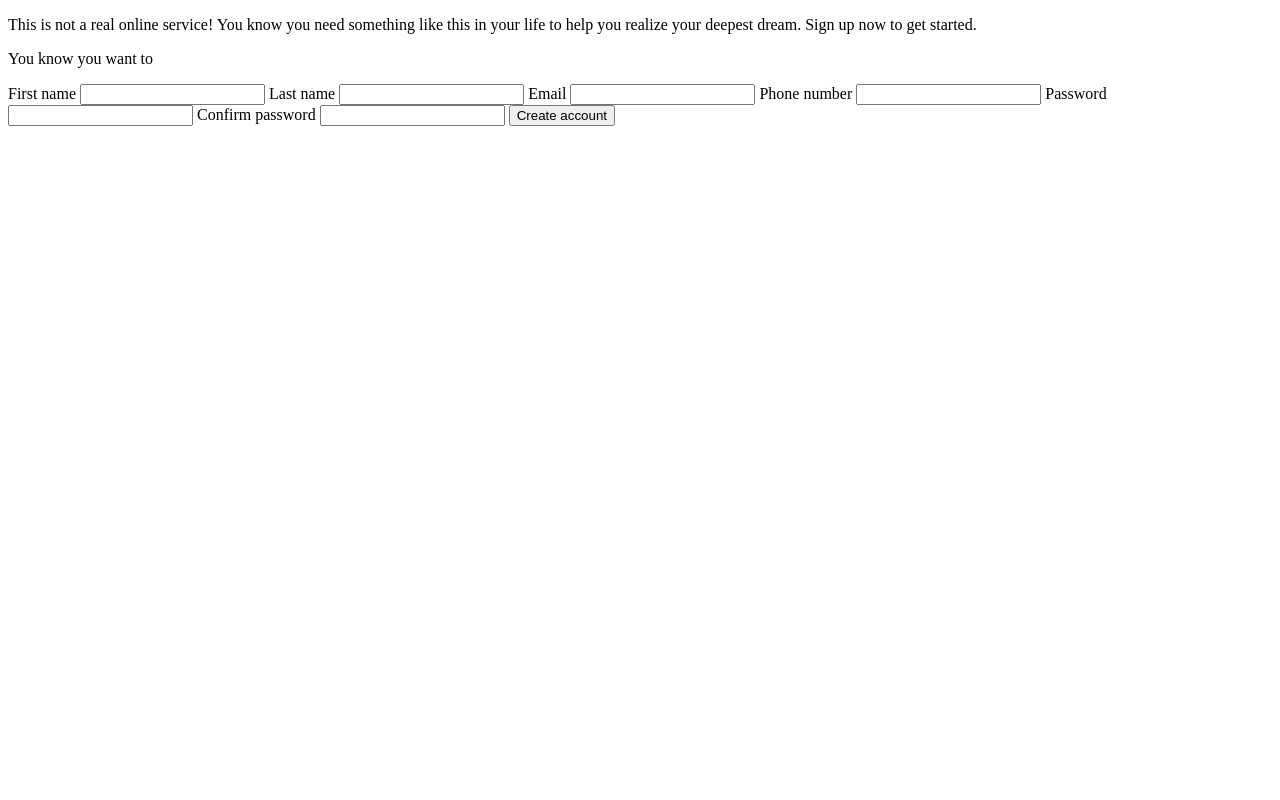
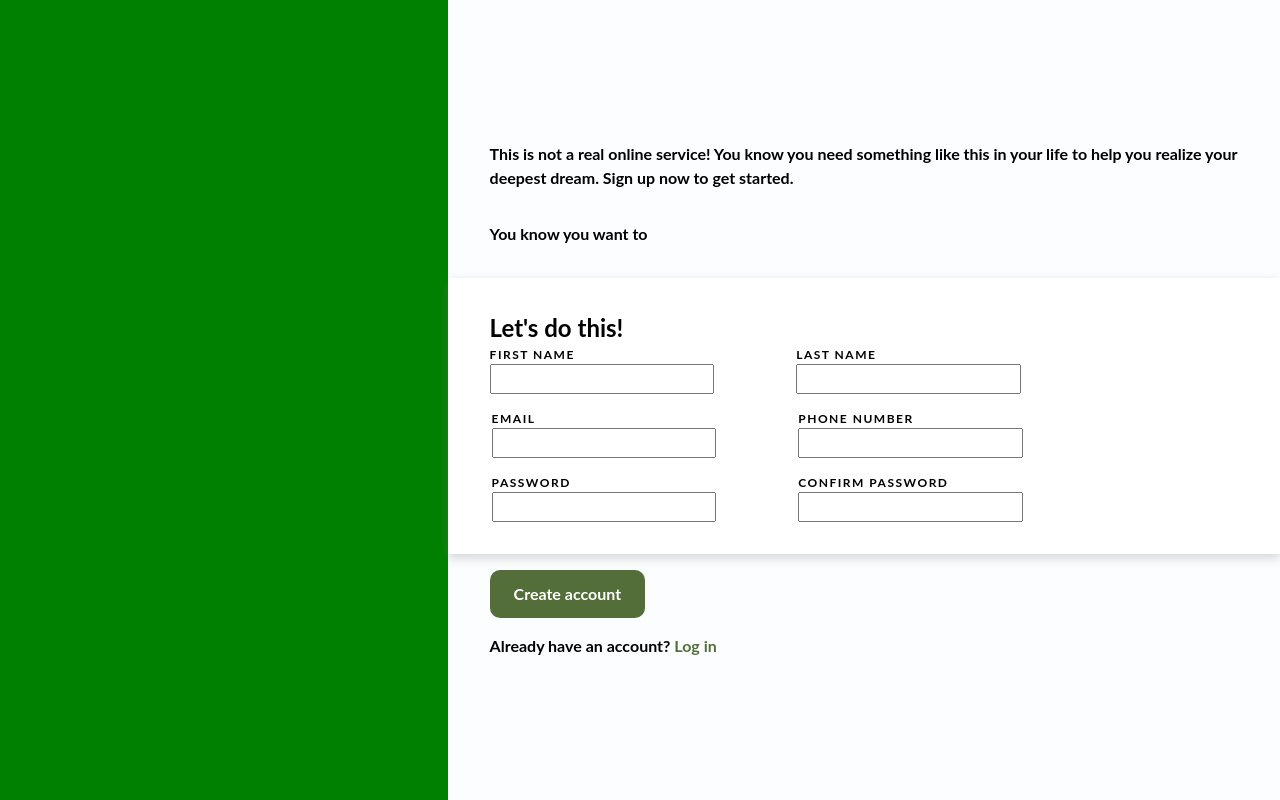
Before and after one commit to kike9978/opt_sign-up-form, a plain HTML site: page index.html in a window 1280 px wide. Drawn offline with Linux system fonts and the light colour scheme.

Commit message:
Add style to form

```diff
--- a/index.html
+++ b/index.html
@@ -6,30 +6,61 @@
   <meta http-equiv="X-UA-Compatible" content="IE=edge">
   <meta name="viewport" content="width=device-width, initial-scale=1.0">
   <title>OTP Sign-Up form</title>
+  <link rel="stylesheet" href="style.css">
+  <script src="./script.js" defer></script>
 </head>
 
 <body>
-  <p>This is not a real online service! You know you need something like this in your life to help you realize your
+  <div class="flex h-full">
+    <div class="hero"></div>
+    <div class="main-section">
+      <div class="section flavor-text">
+        <p>This is not a real online service! You know you need something like this in your life to help you realize
+          your
           deepest dream.
           Sign up now to get started.
-
         </p>
         <p>You know you want to</p>
-  <form action="/">
+      </div>
+      <form action="">
+        <section class="form-section">
+          <div class="section">
+            <h2>Let's do this!</h2>
+            <div class="flex flex-wrap gap-2">
+              <p class="input-container">
                 <label for="name">First name</label>
                 <input type="text" name="user_name" id="name" required>
+              </p>
+              <p class="input-container">
                 <label for="lastname">Last name</label>
                 <input type="text" name="user_lastname" id="lastname">
+              </p>
+              <p class="input-container">
                 <label for="email">Email</label>
                 <input type="email" name="email" id="email" required>
+              </p>
+              <p class="input-container">
                 <label for="phone-number">Phone number</label>
                 <input type="tel" name="user_phone-nubmer" id="phone-number">
+              </p>
+              <p class="input-container">
                 <label for="pwd">Password</label>
                 <input type="password" name="password" id="pwd" required>
+              </p>
+              <p class="input-container">
                 <label for="confirm_pwd">Confirm password</label>
                 <input type="password" id="confirm_pwd" required>
-    <button type="submit">Create account</button>
+              </p>
+            </div>
+          </div>
+        </section>
+        <div class="section"><button type="submit">Create account</button></div>
       </form>
+      <div class="section">
+        <p>Already have an account? <a href="#">Log in</a></p>
+      </div>
+    </div>
+  </div>
 
 </body>
 
--- /dev/null
+++ b/script.js
@@ -0,0 +1,12 @@
+const pwdInput = document.querySelector("#pwd");
+const cPwdInput = document.querySelector("#confirm_pwd");
+
+cPwdInput.addEventListener("input", (event) => {
+  if (cPwdInput.value === pwdInput.value) {
+    console.log("Bien hecho cuate")
+    cPwdInput.setCustomValidity("");
+  } else {
+    cPwdInput.setCustomValidity("The passwords don't match!");
+  }
+}
+)
--- /dev/null
+++ b/style.css
@@ -0,0 +1,179 @@
+/* reset */
+/*
+  1. Use a more-intuitive box-sizing model.
+*/
+*,
+*::before,
+*::after {
+  box-sizing: border-box;
+}
+
+/*
+  2. Remove default margin
+*/
+* {
+  margin: 0;
+}
+
+/*
+  3. Allow percentage-based heights in the application
+*/
+html,
+body {
+  height: 100%;
+}
+
+/*
+  Typographic tweaks!
+  4. Add accessible line-height
+  5. Improve text rendering
+*/
+body {
+  line-height: 1.5;
+  -webkit-font-smoothing: antialiased;
+}
+
+/*
+  6. Improve media defaults
+*/
+img,
+picture,
+video,
+canvas,
+svg {
+  display: block;
+  max-width: 100%;
+}
+
+/*
+  7. Remove built-in form typography styles
+*/
+input,
+button,
+textarea,
+select {
+  font: inherit;
+}
+
+/*
+  8. Avoid text overflows
+*/
+p,
+h1,
+h2,
+h3,
+h4,
+h5,
+h6 {
+  overflow-wrap: break-word;
+}
+
+/*
+  9. Create a root stacking context
+*/
+#root,
+#__next {
+  isolation: isolate;
+}
+
+@import url('https://fonts.googleapis.com/css2?family=Lato&display=swap');
+
+
+
+body {
+  font-family: 'Lato', sans-serif;
+}
+
+.flex {
+  display: flex;
+}
+
+.flex-wrap {
+  flex-wrap: wrap;
+}
+
+.gap-2 {
+  column-gap: 5em;
+  row-gap: 1em;
+}
+
+
+
+.h-full {
+  height: 100%;
+}
+
+.hero {
+  width: 35%;
+  height: 100%;
+  background-color: green;
+}
+
+.main-section {
+  width: 65%;
+  display: flex;
+  flex-direction: column;
+  justify-content: center;
+  background-color: rgb(251, 253, 255);
+}
+
+.section {
+  width: 90%;
+  margin-inline: auto;
+}
+
+.form-section {
+  padding-block: 2em;
+  background-color: white;
+  box-shadow: 0 4px 10px rgb(119 119 119 / 30%);
+}
+
+.input-container {
+  flex-basis: 30%;
+}
+
+.input-container+.input-container {
+  margin-left: 2px;
+}
+
+.flavor-text {
+  margin-bottom: 2em;
+}
+
+p {
+  font-weight: bold;
+}
+
+.flavor-text p+p {
+  margin-top: 2em;
+}
+
+label {
+  text-transform: uppercase;
+  display: block;
+  letter-spacing: 1.5px;
+  font-size: 12px;
+}
+
+input {
+  width: 100%;
+  font-weight: 400;
+}
+
+button {
+  cursor: pointer;
+  margin-top: 1em;
+  margin-bottom: 1em;
+  background-color: rgb(84, 110, 57);
+  color: white;
+  padding: .75em 1.5em;
+  font-weight: bold;
+  border-radius: 10px;
+  border-style: none;
+}
+
+a {
+  font-weight: bold;
+  text-decoration: none;
+  color: rgb(84, 110, 57);
+}
```
Lines whose indentation alone changed are shown as unchanged.
